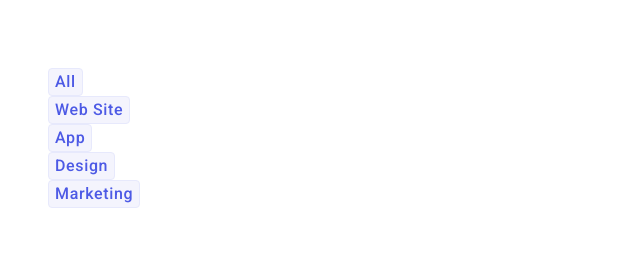
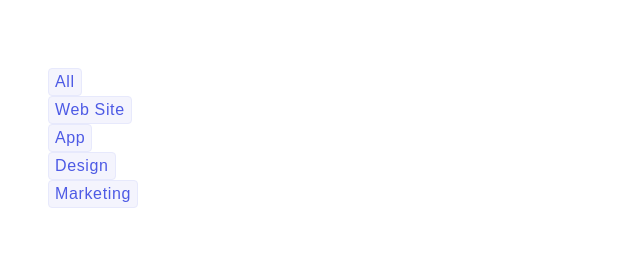
Before and after one commit to Jekakrasov/goit-markup-hw-02, a plain HTML site: page portfolio.html in a window 1280 px wide. Shown: the part 184-442 px from the top of the page, 0-640 px from the left. Drawn offline with Linux system fonts and the light colour scheme.

Commit message:
Update styles.css

```diff
--- a/css/styles.css
+++ b/css/styles.css
@@ -198,8 +198,6 @@ body {
   cursor: pointer;
   border: 1px solid var(--accent);
   border-radius: 4px;
-  font-family: "Roboto";
-  font-style: normal;
   font-weight: 500;
   font-size: 16px;
   line-height: 1.5;
```
